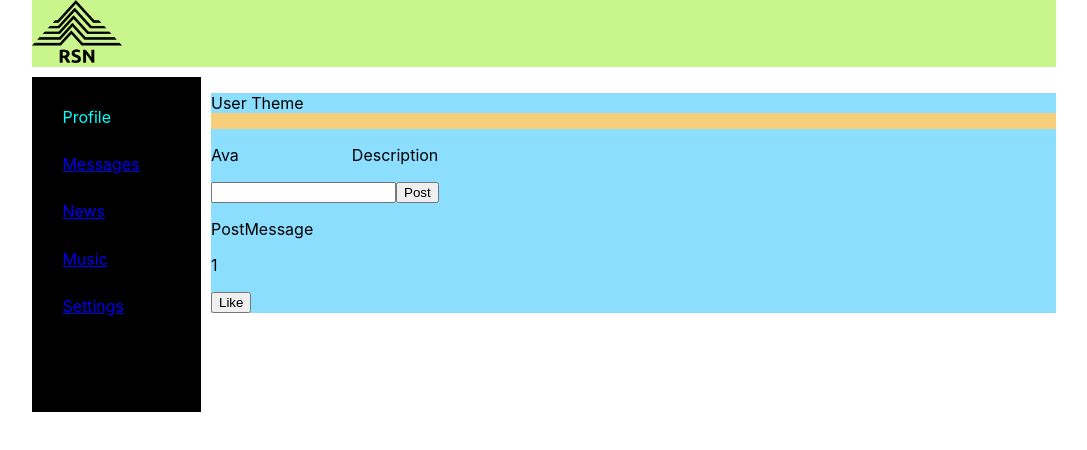
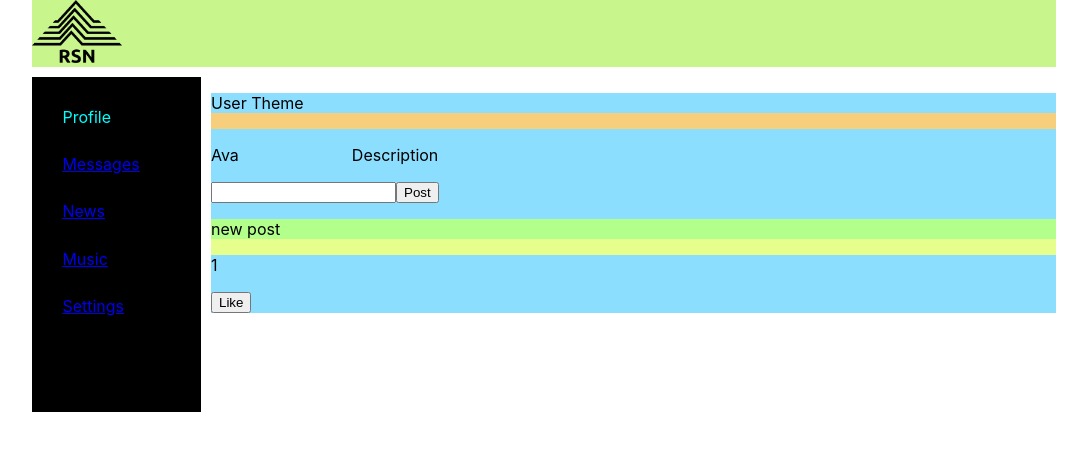
Before and after one commit to NikitOS-1/my-app1, a React (Create React App) app: page /profile in a window 1280 px wide. Shown: the top 450 px of the page, without its empty margins (96-1183 px from the left). Built offline with nearby package versions, Linux system fonts and the light colour scheme.

Commit message:
BLL and UI devite

```diff
--- a/src/components/MainRender/Messages/Messages.jsx
+++ b/src/components/MainRender/Messages/Messages.jsx
@@ -2,11 +2,32 @@ import React from "react";
 import style from "./Messages.module.css";
 import UserAndDialog from "./UserAndDialog/UserAndDialog";
 
+let messageData = [
+    {
+        userName: 'Nikita',
+        userId: 1,
+        message: 'Hello im nikita'
+    },
+    {
+        userName: 'Sasha',
+        userId: 2,
+        message: 'Hello im Sasha'
+    }
+];
+
 const Messages = (props) => {
     return (
         <div className={style.main}>
-            <UserAndDialog userName='Nikita' userId='1' message='Hello im nikita' />
-            <UserAndDialog userName='Sasha' userId='2' message='how are you ' />
+            <UserAndDialog
+                userName={messageData[0].userName}
+                userId={messageData[0].userId}
+                message={messageData[0].message}
+            />
+            <UserAndDialog
+                userName={messageData[1].userName}
+                userId={messageData[1].userId}
+                message={messageData[1].message}
+            />
         </div>
     );
 };
--- a/src/components/MainRender/Profile/UserWall/Post/Post.jsx
+++ b/src/components/MainRender/Profile/UserWall/Post/Post.jsx
@@ -3,10 +3,12 @@ import style from "./Post.module.css";
 import PostMessage from "./PostMessage/PostMessage";
 import LikeCount from "./LikeCount/LikeCount";
 
-const Post = () => {
+
+
+const Post = (props) => {
     return (
         <div className={style.item}>
-            <PostMessage />
+            <PostMessage posts={props.posts} />
             <LikeCount />
         </div>
     );
--- a/src/components/MainRender/Profile/UserWall/Post/Post.module.css
+++ b/src/components/MainRender/Profile/UserWall/Post/Post.module.css
@@ -1,3 +1,3 @@
 .item {
-    background-color: rgb(140, 222, 255);
+    background-color: rgb(230, 255, 140);
 }
--- a/src/components/MainRender/Profile/UserWall/Post/PostMessage/PostMessage.jsx
+++ b/src/components/MainRender/Profile/UserWall/Post/PostMessage/PostMessage.jsx
@@ -4,7 +4,7 @@ import style from "./PostMessage.module.css";
 const PostMessage = (props) => {
     return (
         <div className={style.item}>
-            <p>PostMessage</p>
+            <p>{props.posts}</p>
         </div>
     );
 };
--- a/src/components/MainRender/Profile/UserWall/Post/PostMessage/PostMessage.module.css
+++ b/src/components/MainRender/Profile/UserWall/Post/PostMessage/PostMessage.module.css
@@ -1,3 +1,3 @@
 .item {
-    background-color: rgb(140, 222, 255);
+    background-color: rgb(178, 255, 140);
 }
--- a/src/components/MainRender/Profile/UserWall/UserWall.jsx
+++ b/src/components/MainRender/Profile/UserWall/UserWall.jsx
@@ -3,11 +3,17 @@ import Post from "./Post/Post";
 import AddPost from "./AddPost/AddPost";
 import style from "./UserWall.module.css"
 
-const UserWall = () => {
+let postData = [
+    {
+        post: 'new post'
+    }
+];
+
+const UserWall = (props) => {
     return (
         <div className={style.item}>
             <AddPost />
-            <Post message = "Hello"/>
+            <Post posts={postData[0].post} />
         </div>
     );
 };
```
